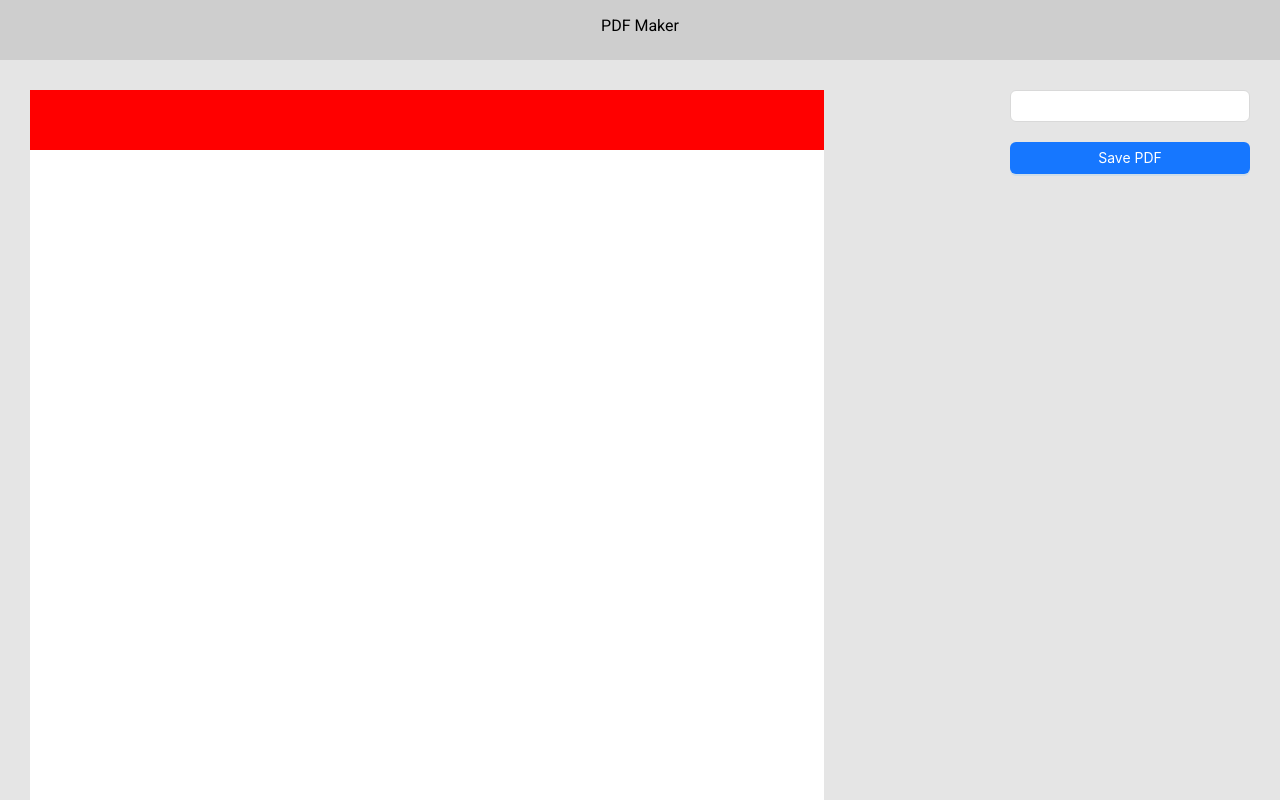
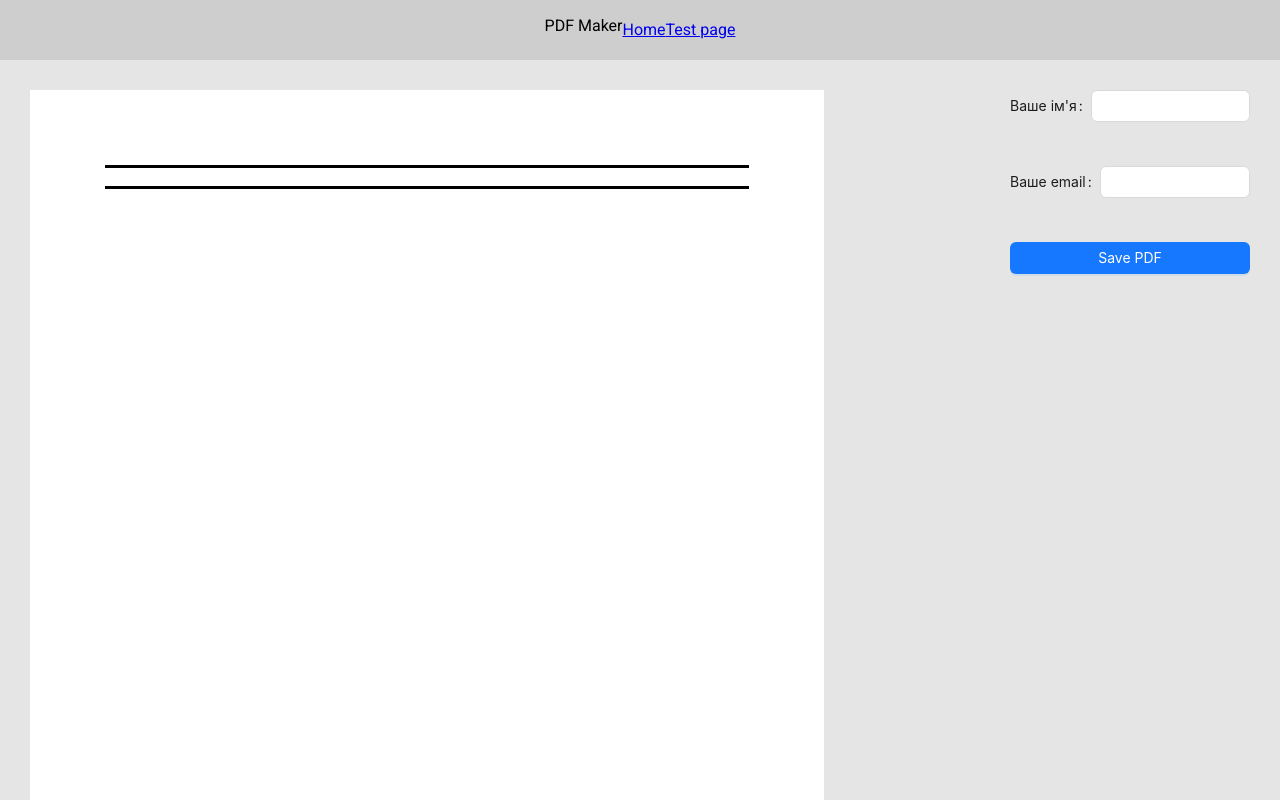
Before and after one commit to BruskoSerhiy/PDF-maker, a React (Create React App) app: page / in a window 1280 px wide. Shown: the top 800 px of the page. Built offline with nearby package versions, Linux system fonts and the light colour scheme.

Commit message:
[pdf-3] add email atom state

```diff
--- a/src/App.tsx
+++ b/src/App.tsx
@@ -10,6 +10,7 @@ function App() {
     <Routes>
       <Route path="/" element={<Layout />}>
         <Route index element={<Home />} />
+        <Route path="test" element={<div>Test page</div>} />
         <Route path="*" element={<NoMatch />} />
       </Route>
     </Routes>
--- a/src/atoms/nameAtom.ts
+++ b/src/atoms/nameAtom.ts
@@ -4,3 +4,8 @@ export const nameState = atom({
   key: "nameState",
   default: ""
 });
+
+export const emailState = atom({
+  key: 'emailState',
+  default: ''
+})
--- a/src/components/Options/Options.tsx
+++ b/src/components/Options/Options.tsx
@@ -1,21 +1,22 @@
-import React from "react";
-import { useRecoilState } from "recoil";
+import React from 'react';
+import { useRecoilState } from 'recoil';
 
-import { Input, Button } from "antd";
-import { nameState } from "../../atoms/nameAtom";
+import { Input, Button, Form } from 'antd';
+import { emailState, nameState } from '../../atoms/nameAtom';
 
-import css from "./Options.module.css";
+import css from './Options.module.css';
 
 function Options() {
   const [text, setText] = useRecoilState(nameState);
+  const [email, setEmail] = useRecoilState(emailState);
 
   const handleSaveBtnClick = () => {
     const opt = {
       margin: 0,
       filename: `${text}.pdf`,
-      image: { type: "png" }
+      image: { type: 'png' },
     };
-    const element = document.getElementById("page");
+    const element = document.getElementById('page');
     console.log(element);
     window
       .html2pdf()
@@ -26,10 +27,13 @@ function Options() {
 
   return (
     <div className={css.root}>
-      <Input
-        value={text}
-        onChange={event => setText(event.currentTarget.value)}
-      />
+      <Form.Item name="name" label="Ваше ім'я">
+        <Input value={text} onChange={event => setText(event.currentTarget.value)} />
+      </Form.Item>
+      <Form.Item name="email" label="Ваше email">
+        <Input value={email} onChange={event => setEmail(event.currentTarget.value)} />
+      </Form.Item>
+
       <Button onClick={handleSaveBtnClick} type="primary" htmlType="button">
         Save PDF
       </Button>
--- a/src/components/PDFViewer/PDFViewer.module.css
+++ b/src/components/PDFViewer/PDFViewer.module.css
@@ -3,12 +3,20 @@
 }
 
 .page {
+  box-sizing: border-box;
   width: 210mm;
   height: 297mm;
   background-color: #fff;
+  padding: calc(20mm - 1px);
 }
 
-.header {
-  height: 60px;
-  background-color: red;
+.hLine {
+  width: 100%;
+  height: 3px;
+  background-color: #000;
 }
+
+.name {
+  font-size: 36px;
+  line-height: 1.2;
+}
--- a/src/components/PDFViewer/PDFViewer.tsx
+++ b/src/components/PDFViewer/PDFViewer.tsx
@@ -2,18 +2,23 @@ import React from "react";
 
 import { useRecoilState } from "recoil";
 
-import { nameState } from "../../atoms/nameAtom";
+import {emailState, nameState} from "../../atoms/nameAtom";
 
 import css from "./PDFViewer.module.css";
 
 function PDFViewer() {
   const [text] = useRecoilState(nameState);
+  const [email] = useRecoilState(emailState);
 
   return (
     <div className={css.root}>
       <div className={css.page} id="page">
-        <div className={css.header} />
-        <h3>{text}</h3>
+        <div className={css.hLine}/>
+        <h3 className={css.name}>{text}</h3>
+        <div className={css.personalInfo}>
+          <div>{email}</div>
+        </div>
+        <div className={css.hLine}/>
       </div>
     </div>
   );
--- a/src/layouts/Layout.tsx
+++ b/src/layouts/Layout.tsx
@@ -1,5 +1,5 @@
 import React, { useDeferredValue } from "react";
-import { Outlet } from "react-router-dom";
+import { Link, Outlet } from "react-router-dom";
 
 import { useRecoilState } from "recoil";
 
@@ -10,10 +10,16 @@ import css from "./Layout.module.css";
 function Layout() {
   const [text] = useRecoilState(nameState);
   const url = useDeferredValue(text);
+
   return (
     <div className={css.root}>
       <header className={css.header}>
         <h1>PDF Maker</h1>
+
+        <div>
+          <Link to="/">Home</Link>
+          <Link to="/test">Test page</Link>
+        </div>
 
         {url && (
           <div className={css.avatar}>
```
Also changed, not shown: package.json (+6 -2 lines), .prettierrc.json (added), 1 other file (tests, documents, lock files or other folders).
